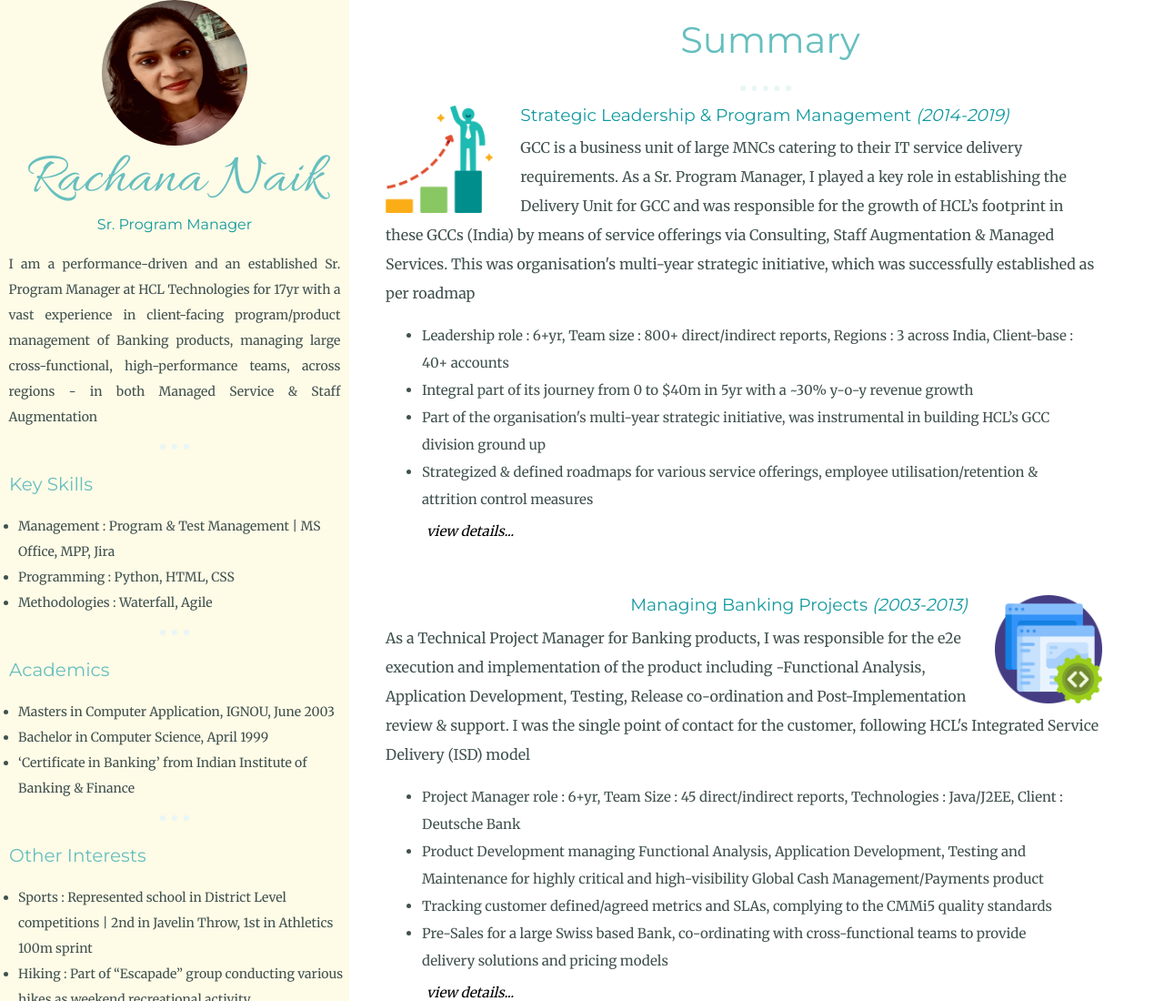
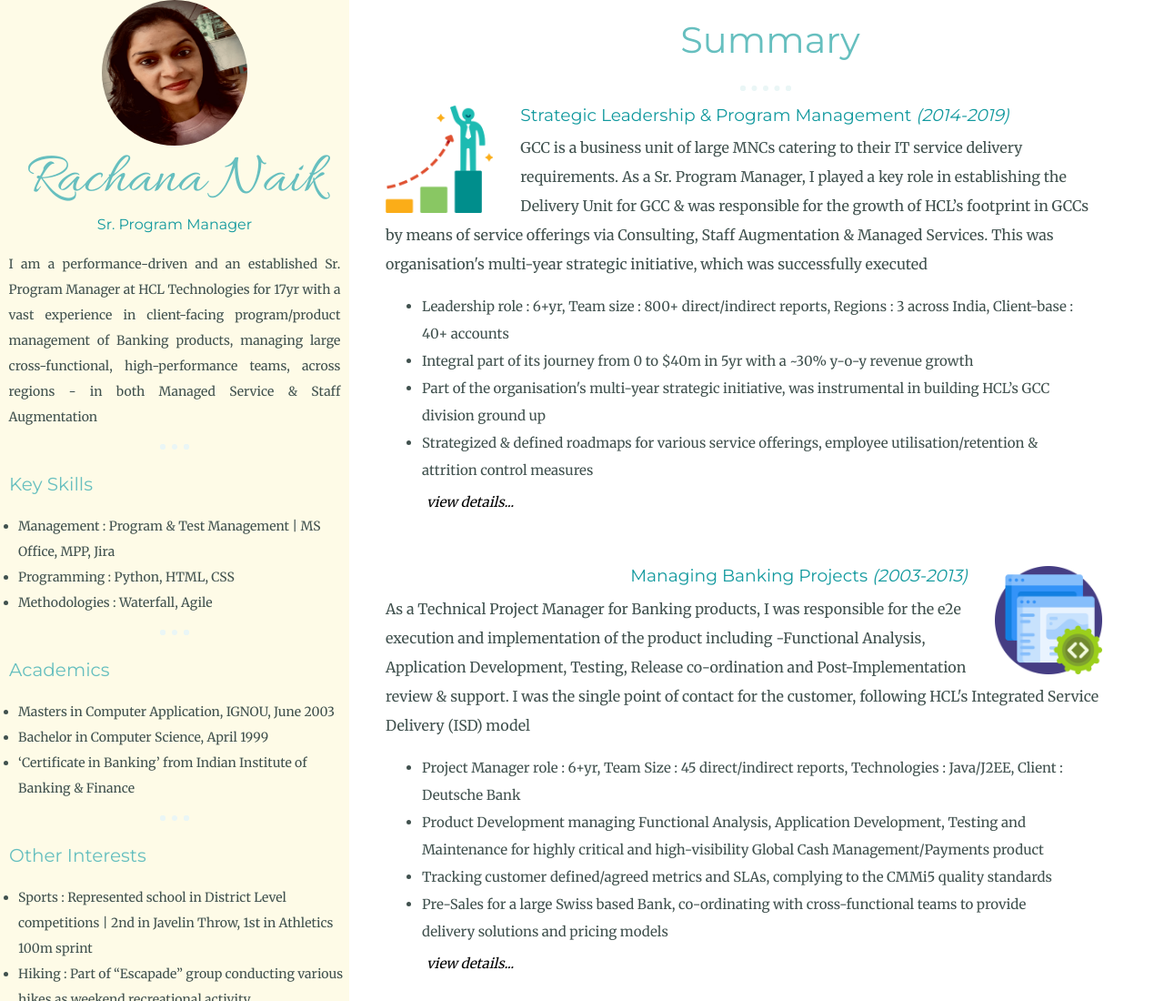
Before and after one commit to rachana-naik/myResume, a plain HTML site: page index.html in a window 1280 px wide. Shown: the top 1100 px of the page at 91% size. Drawn offline with nearby package versions, Linux system fonts and the light colour scheme.

Commit message:
Add files via upload

```diff
--- a/index.html
+++ b/index.html
@@ -92,7 +92,7 @@
             <img class="mgmt-pic" src="images/leadership.png" alt="leadership-icon">
             <h3>Strategic Leadership & Program Management <em>(2014-2019)</em></h3>
             <p>GCC is a business unit of large MNCs catering to their IT service delivery requirements.
-              As a Sr. Program Manager, I played a key role in establishing the Delivery Unit for GCC and was responsible for the growth of HCL’s footprint in these GCCs (India) by means of service offerings via Consulting, Staff Augmentation &  Managed Services. This was organisation's multi-year strategic initiative, which was successfully established as per roadmap</p>
+              As a Sr. Program Manager, I played a key role in establishing the Delivery Unit for GCC & was responsible for the growth of HCL’s footprint in GCCs by means of service offerings via Consulting, Staff Augmentation &  Managed Services. This was organisation's multi-year strategic initiative, which was successfully executed</p>
               <ul class="exp-leadership">
                 <li>Leadership role : 6+yr, Team size : 800+ direct/indirect reports, Regions : 3 across India, Client-base : 40+ accounts</li>
                 <li>Integral part of its journey from 0 to $40m in 5yr with a ~30% y-o-y revenue growth</li>
```
